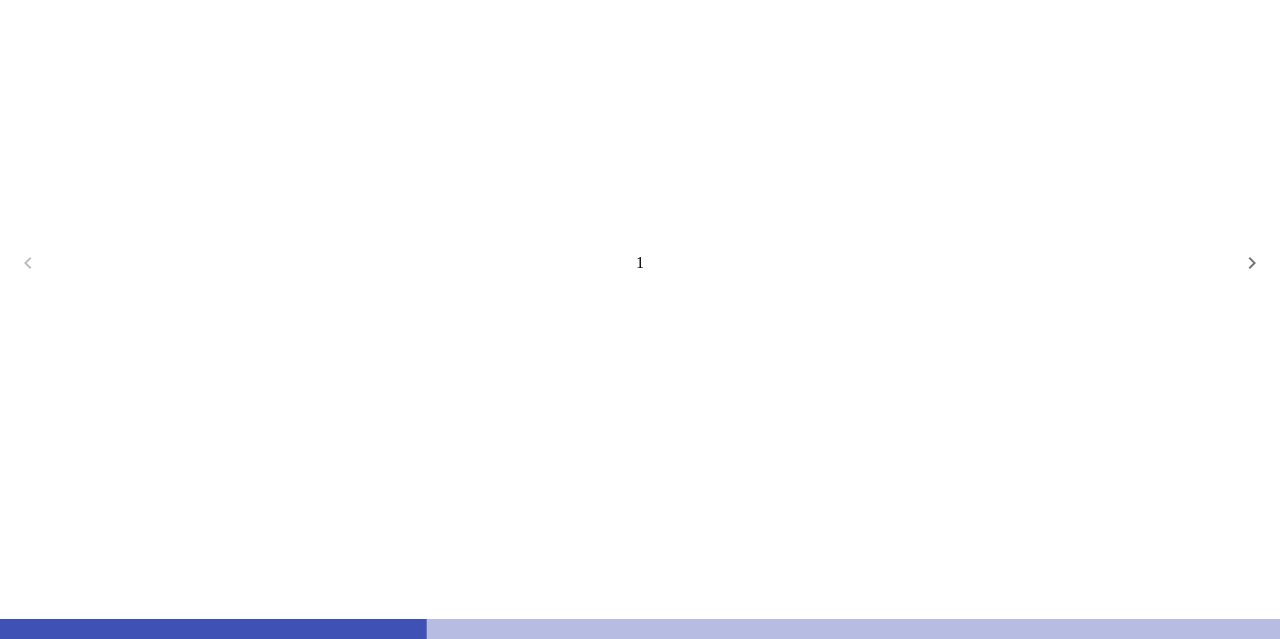
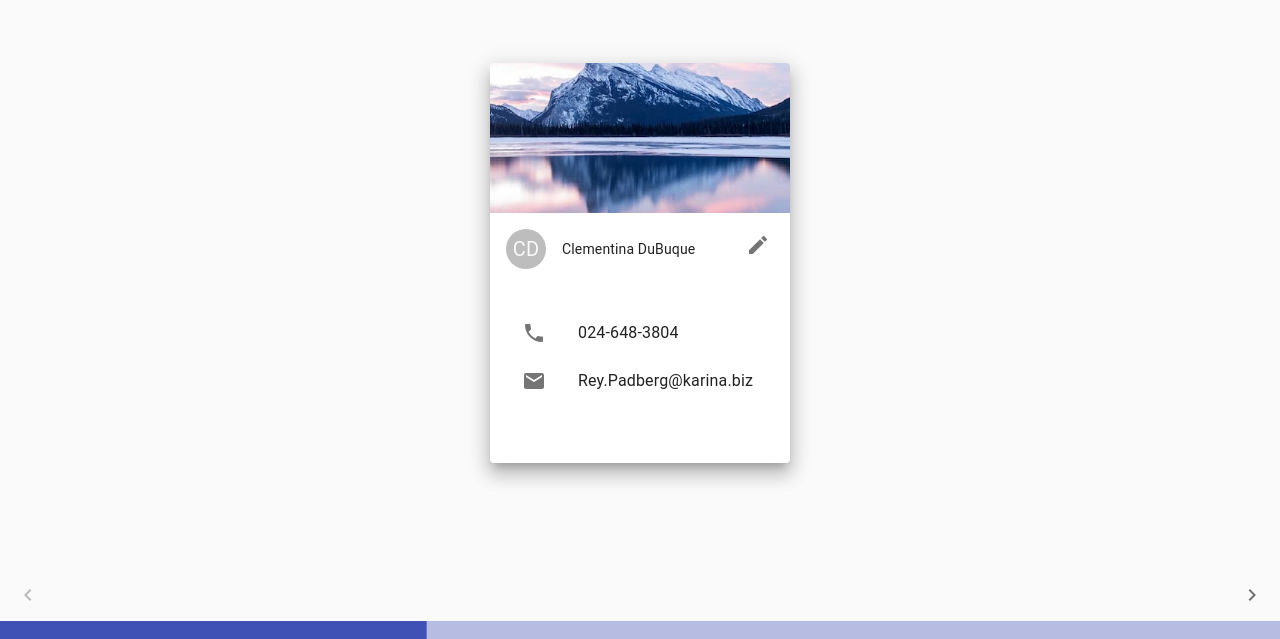
Before and after one commit to Alexander-Pomazan/hooks-meetup, a React (Create React App) app: page / in a window 1280 px wide. Shown: the part 161-800 px from the top of the page. Built offline with nearby package versions, Linux system fonts and the light colour scheme.

Commit message:
add user card

```diff
--- /dev/null
+++ b/jsconfig.json
@@ -0,0 +1,6 @@
+{
+  "compilerOptions": {
+    "baseUrl": "./"
+  },
+  "include": ["src"]
+}
--- a/package.json
+++ b/package.json
@@ -5,6 +5,7 @@
   "dependencies": {
     "@material-ui/core": "^4.6.0",
     "@material-ui/icons": "^4.5.1",
+    "@material-ui/lab": "^4.0.0-alpha.31",
     "@material-ui/styles": "^4.6.0",
     "react": "^16.11.0",
     "react-dom": "^16.11.0",
--- a/src/App.js
+++ b/src/App.js
@@ -1,13 +1,33 @@
 import React from 'react'
-import 'reset-css'
 import { Presenter } from './presenter'
+import Slide01 from './slides/01'
+import { indigo, ping } from '@material-ui/core/colors'
+import {
+  CssBaseline,
+  createMuiTheme,
+  MuiThemeProvider
+} from '@material-ui/core'
+
+const theme = createMuiTheme({
+  palette: {
+    type: 'light'
+  },
+  overrides: {
+    MuiIconButton: {
+      backgroundColor: indigo[500]
+    }
+  }
+})
 
 export const App = () => {
   return (
-    <Presenter>
-      <div>1</div>
-      <div>2</div>
-      <div>3</div>
-    </Presenter>
+    <MuiThemeProvider theme={theme}>
+      <CssBaseline />
+      <Presenter>
+        <Slide01 />
+        <div>2</div>
+        <div>3</div>
+      </Presenter>
+    </MuiThemeProvider>
   )
 }
--- /dev/null
+++ b/src/components/index.js
@@ -0,0 +1,2 @@
+export { UserInfo } from './user-info'
+export { UserContacts } from './user-contacts'
--- /dev/null
+++ b/src/components/user-contacts.js
@@ -0,0 +1,52 @@
+import React from 'react'
+import {
+  Box,
+  Typography,
+  List,
+  ListItemIcon,
+  ListItem,
+  ListItemText
+} from '@material-ui/core'
+import { Phone, Email } from '@material-ui/icons'
+
+import { Skeleton } from '@material-ui/lab'
+
+export const UserContacts = ({ phone, email, loading }) => (
+  <List>
+    <Box height={48}>
+      <ListItem>
+        <ListItemIcon>
+          <Phone />
+        </ListItemIcon>
+        <ListItemText
+          primary={
+            loading ? (
+              <Skeleton variant="rect" />
+            ) : (
+              <Typography title={phone} noWrap>
+                {phone}
+              </Typography>
+            )
+          }
+        />
+      </ListItem>
+    </Box>
+
+    <Box height={48}>
+      <ListItem>
+        <ListItemIcon>
+          <Email />
+        </ListItemIcon>
+        <ListItemText
+          primary={
+            loading ? (
+              <Skeleton variant="rect" />
+            ) : (
+              <Typography noWrap>{email}</Typography>
+            )
+          }
+        />
+      </ListItem>
+    </Box>
+  </List>
+)
--- /dev/null
+++ b/src/components/user-info.js
@@ -0,0 +1,31 @@
+import React from 'react'
+import { CardHeader, IconButton, Avatar } from '@material-ui/core'
+import { Edit } from '@material-ui/icons'
+
+import { Skeleton } from '@material-ui/lab'
+
+import { formatUserInitials } from 'src/utils'
+
+export const UserInfo = ({ loading, name, allowEdit }) => (
+  <CardHeader
+    avatar={
+      name ? (
+        <Avatar>{formatUserInitials(name)}</Avatar>
+      ) : (
+        <Skeleton height={40} width={40} variant="circle" />
+      )
+    }
+    title={name ? name : <Skeleton />}
+    action={
+      allowEdit && (
+        <IconButton disabled={loading}>
+          <Edit />
+        </IconButton>
+      )
+    }
+  />
+)
+
+UserInfo.defaultProps = {
+  allowEdit: true
+}
--- /dev/null
+++ b/src/mock-users.json
@@ -0,0 +1,232 @@
+[
+  {
+    "id": 1,
+    "name": "Leanne Graham",
+    "username": "Bret",
+    "email": "Sincere@april.biz",
+    "address": {
+      "street": "Kulas Light",
+      "suite": "Apt. 556",
+      "city": "Gwenborough",
+      "zipcode": "92998-3874",
+      "geo": {
+        "lat": "-37.3159",
+        "lng": "81.1496"
+      }
+    },
+    "phone": "1-770-736-8031 x56442",
+    "website": "hildegard.org",
+    "company": {
+      "name": "Romaguera-Crona",
+      "catchPhrase": "Multi-layered client-server neural-net",
+      "bs": "harness real-time e-markets"
+    }
+  },
+  {
+    "id": 2,
+    "name": "Ervin Howell",
+    "username": "Antonette",
+    "email": "Shanna@melissa.tv",
+    "address": {
+      "street": "Victor Plains",
+      "suite": "Suite 879",
+      "city": "Wisokyburgh",
+      "zipcode": "90566-7771",
+      "geo": {
+        "lat": "-43.9509",
+        "lng": "-34.4618"
+      }
+    },
+    "phone": "010-692-6593 x09125",
+    "website": "anastasia.net",
+    "company": {
+      "name": "Deckow-Crist",
+      "catchPhrase": "Proactive didactic contingency",
+      "bs": "synergize scalable supply-chains"
+    }
+  },
+  {
+    "id": 3,
+    "name": "Clementine Bauch",
+    "username": "Samantha",
+    "email": "Nathan@yesenia.net",
+    "address": {
+      "street": "Douglas Extension",
+      "suite": "Suite 847",
+      "city": "McKenziehaven",
+      "zipcode": "59590-4157",
+      "geo": {
+        "lat": "-68.6102",
+        "lng": "-47.0653"
+      }
+    },
+    "phone": "1-463-123-4447",
+    "website": "ramiro.info",
+    "company": {
+      "name": "Romaguera-Jacobson",
+      "catchPhrase": "Face to face bifurcated interface",
+      "bs": "e-enable strategic applications"
+    }
+  },
+  {
+    "id": 4,
+    "name": "Patricia Lebsack",
+    "username": "Karianne",
+    "email": "Julianne.OConner@kory.org",
+    "address": {
+      "street": "Hoeger Mall",
+      "suite": "Apt. 692",
+      "city": "South Elvis",
+      "zipcode": "53919-4257",
+      "geo": {
+        "lat": "29.4572",
+        "lng": "-164.2990"
+      }
+    },
+    "phone": "493-170-9623 x156",
+    "website": "kale.biz",
+    "company": {
+      "name": "Robel-Corkery",
+      "catchPhrase": "Multi-tiered zero tolerance productivity",
+      "bs": "transition cutting-edge web services"
+    }
+  },
+  {
+    "id": 5,
+    "name": "Chelsey Dietrich",
+    "username": "Kamren",
+    "email": "Lucio_Hettinger@annie.ca",
+    "address": {
+      "street": "Skiles Walks",
+      "suite": "Suite 351",
+      "city": "Roscoeview",
+      "zipcode": "33263",
+      "geo": {
+        "lat": "-31.8129",
+        "lng": "62.5342"
+      }
+    },
+    "phone": "(254)954-1289",
+    "website": "demarco.info",
+    "company": {
+      "name": "Keebler LLC",
+      "catchPhrase": "User-centric fault-tolerant solution",
+      "bs": "revolutionize end-to-end systems"
+    }
+  },
+  {
+    "id": 6,
+    "name": "Mrs. Dennis Schulist",
+    "username": "Leopoldo_Corkery",
+    "email": "Karley_Dach@jasper.info",
+    "address": {
+      "street": "Norberto Crossing",
+      "suite": "Apt. 950",
+      "city": "South Christy",
+      "zipcode": "23505-1337",
+      "geo": {
+        "lat": "-71.4197",
+        "lng": "71.7478"
+      }
+    },
+    "phone": "1-477-935-8478 x6430",
+    "website": "ola.org",
+    "company": {
+      "name": "Considine-Lockman",
+      "catchPhrase": "Synchronised bottom-line interface",
+      "bs": "e-enable innovative applications"
+    }
+  },
+  {
+    "id": 7,
+    "name": "Kurtis Weissnat",
+    "username": "Elwyn.Skiles",
+    "email": "Telly.Hoeger@billy.biz",
+    "address": {
+      "street": "Rex Trail",
+      "suite": "Suite 280",
+      "city": "Howemouth",
+      "zipcode": "58804-1099",
+      "geo": {
+        "lat": "24.8918",
+        "lng": "21.8984"
+      }
+    },
+    "phone": "210.067.6132",
+    "website": "elvis.io",
+    "company": {
+      "name": "Johns Group",
+      "catchPhrase": "Configurable multimedia task-force",
+      "bs": "generate enterprise e-tailers"
+    }
+  },
+  {
+    "id": 8,
+    "name": "Nicholas Runolfsdottir V",
+    "username": "Maxime_Nienow",
+    "email": "Sherwood@rosamond.me",
+    "address": {
+      "street": "Ellsworth Summit",
+      "suite": "Suite 729",
+      "city": "Aliyaview",
+      "zipcode": "45169",
+      "geo": {
+        "lat": "-14.3990",
+        "lng": "-120.7677"
+      }
+    },
+    "phone": "586.493.6943 x140",
+    "website": "jacynthe.com",
+    "company": {
+      "name": "Abernathy Group",
+      "catchPhrase": "Implemented secondary concept",
+      "bs": "e-enable extensible e-tailers"
+    }
+  },
+  {
+    "id": 9,
+    "name": "Glenna Reichert",
+    "username": "Delphine",
+    "email": "Chaim_McDermott@dana.io",
+    "address": {
+      "street": "Dayna Park",
+      "suite": "Suite 449",
+      "city": "Bartholomebury",
+      "zipcode": "76495-3109",
+      "geo": {
+        "lat": "24.6463",
+        "lng": "-168.8889"
+      }
+    },
+    "phone": "(775)976-6794 x41206",
+    "website": "conrad.com",
+    "company": {
+      "name": "Yost and Sons",
+      "catchPhrase": "Switchable contextually-based project",
+      "bs": "aggregate real-time technologies"
+    }
+  },
+  {
+    "id": 10,
+    "name": "Clementina DuBuque",
+    "username": "Moriah.Stanton",
+    "email": "Rey.Padberg@karina.biz",
+    "address": {
+      "street": "Kattie Turnpike",
+      "suite": "Suite 198",
+      "city": "Lebsackbury",
+      "zipcode": "31428-2261",
+      "geo": {
+        "lat": "-38.2386",
+        "lng": "57.2232"
+      }
+    },
+    "phone": "024-648-3804",
+    "website": "ambrose.net",
+    "company": {
+      "name": "Hoeger LLC",
+      "catchPhrase": "Centralized empowering task-force",
+      "bs": "target end-to-end models"
+    }
+  }
+]
--- a/src/presenter.js
+++ b/src/presenter.js
@@ -4,7 +4,7 @@ import { KeyboardArrowLeft, KeyboardArrowRight } from '@material-ui/icons'
 import { styled } from '@material-ui/styles'
 
 const ThiccLinearProgress = styled(LinearProgress)({
-  height: 20
+  height: 18
 })
 
 const isFirstSlide = slideNumber => slideNumber === 1
@@ -58,7 +58,7 @@ export const Presenter = ({ children }) => {
         {currentSlideComponent}
       </Box>
 
-      <Box position="absolute" left={4} top="50%">
+      <Box position="absolute" left={4} bottom={20}>
         <IconButton
           onClick={switchPrevSlide}
           disabled={isFirstSlide(currentSlideNumber)}
@@ -67,7 +67,7 @@ export const Presenter = ({ children }) => {
         </IconButton>
       </Box>
 
-      <Box position="absolute" right={4} top="50%">
+      <Box position="absolute" right={4} bottom={20}>
         <IconButton
           onClick={switchNextSlide}
           disabled={isLastSlide(currentSlideNumber, totallySlides)}
--- /dev/null
+++ b/src/slides/01/index.js
@@ -0,0 +1,42 @@
+import React, { Component } from 'react'
+import { Card, CardMedia, CardContent } from '@material-ui/core'
+
+import { UserInfo, UserContacts } from 'src/components'
+
+import { fetchUserProfileData, formatUserInitials } from 'src/utils'
+import cardBackground from 'src/assets/background.jpg'
+
+class UserCard extends Component {
+  state = {
+    user: null,
+    loading: true
+  }
+
+  componentDidMount = async () => {
+    const user = await fetchUserProfileData()
+
+    this.setState({
+      loading: false,
+      user
+    })
+  }
+
+  render() {
+    const { user, loading } = this.state
+
+    const { phone, email, name } = user || {}
+
+    return (
+      <Card elevation={12} style={{ height: 400, width: 300 }}>
+        <CardMedia style={{ height: 150 }} image={cardBackground} />
+        <UserInfo name={name} loading={loading} />
+
+        <CardContent>
+          <UserContacts loading={loading} phone={phone} email={email} />
+        </CardContent>
+      </Card>
+    )
+  }
+}
+
+export default UserCard
--- /dev/null
+++ b/src/utils.js
@@ -0,0 +1,14 @@
+import mockUsers from './mock-users.json'
+
+const getRandomUser = (idx = Math.floor(Math.random() * 10)) =>
+  mockUsers[idx % 10]
+
+export const formatUserInitials = name =>
+  name
+    .split(' ')
+    .slice(0, 2)
+    .map(i => i.charAt(0).toUpperCase())
+    .join('')
+
+export const fetchUserProfileData = (time = 500) =>
+  new Promise(resolve => setTimeout(() => resolve(getRandomUser()), time))
```
Also changed, not shown: src/assets/background.jpg (added), src/ui/index.js (added), 1 other file (tests, documents, lock files or other folders).
